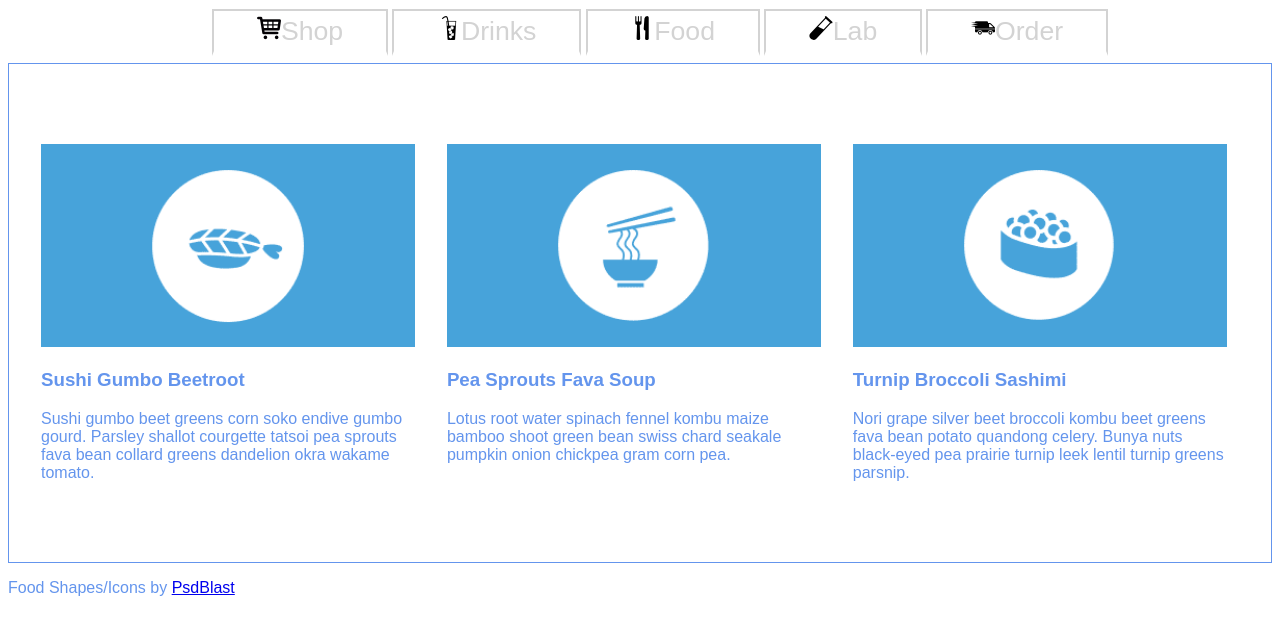
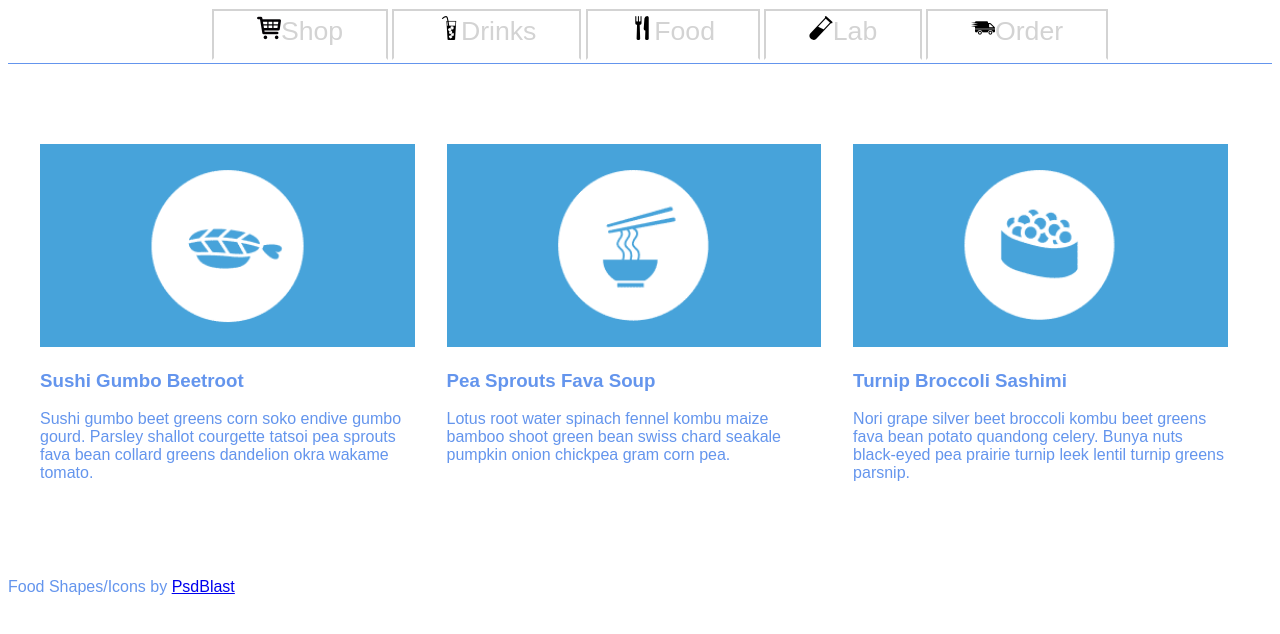
Before and after one commit to JessyRiordan/TIY-Assignments, a website: page FullWidthTabs/index.html in a window 1280 px wide. Drawn offline with nearby package versions, Linux system fonts and the light colour scheme.

Commit message:
Making edits.... got JS with help from @gatorpazz

```diff
--- a/FullWidthTabs/scripts.js
+++ b/FullWidthTabs/scripts.js
@@ -31,12 +31,6 @@
     $('a.icon-truck').addClass('tab-current');
   });
 
-  // $('.tabs nav ul li').on('click', function() {
-  //
-  //   var showPanel = $(this).attr();
-  //   alert(showPanel);
-  // });
-
 })(window);
 
 
--- a/FullWidthTabs/styles.css
+++ b/FullWidthTabs/styles.css
@@ -27,11 +27,14 @@ nav a {
 	font-size: 20pt;
   text-decoration: none;
 	border: 0.1em solid lightgrey;
-  border-bottom: 0.2em solid white;
-	padding: 0.2em 1.6em 0.2em 1.6em
+  border-bottom: 0.1em solid white;
+	padding: 0.2em 1.6em 0.45em 1.6em;
+}
+nav a:hover{
+  color: darkgrey;
 }
 div section {
-  border: 0.1em solid cornflowerblue;
+  border-top: 0.1em solid cornflowerblue;
   padding: 5em 2em 4em 2em
 }
 .mediabox {
@@ -57,7 +60,6 @@ div section {
 
 .icon-shop span:before {
   content: url('img/marker20.png');
-  filter: hue-rotate();
 }
 .icon-cup span:before {
   content: url('img/glass35.png');
```
